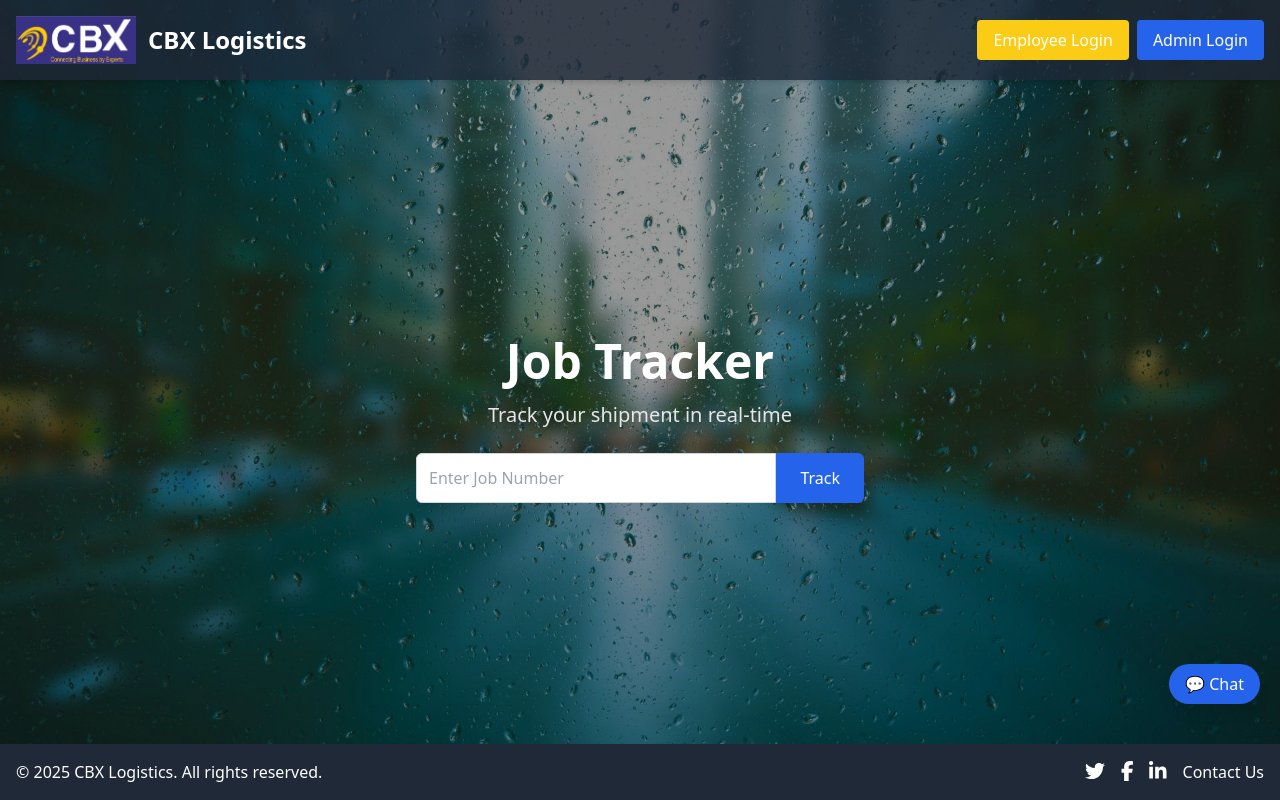
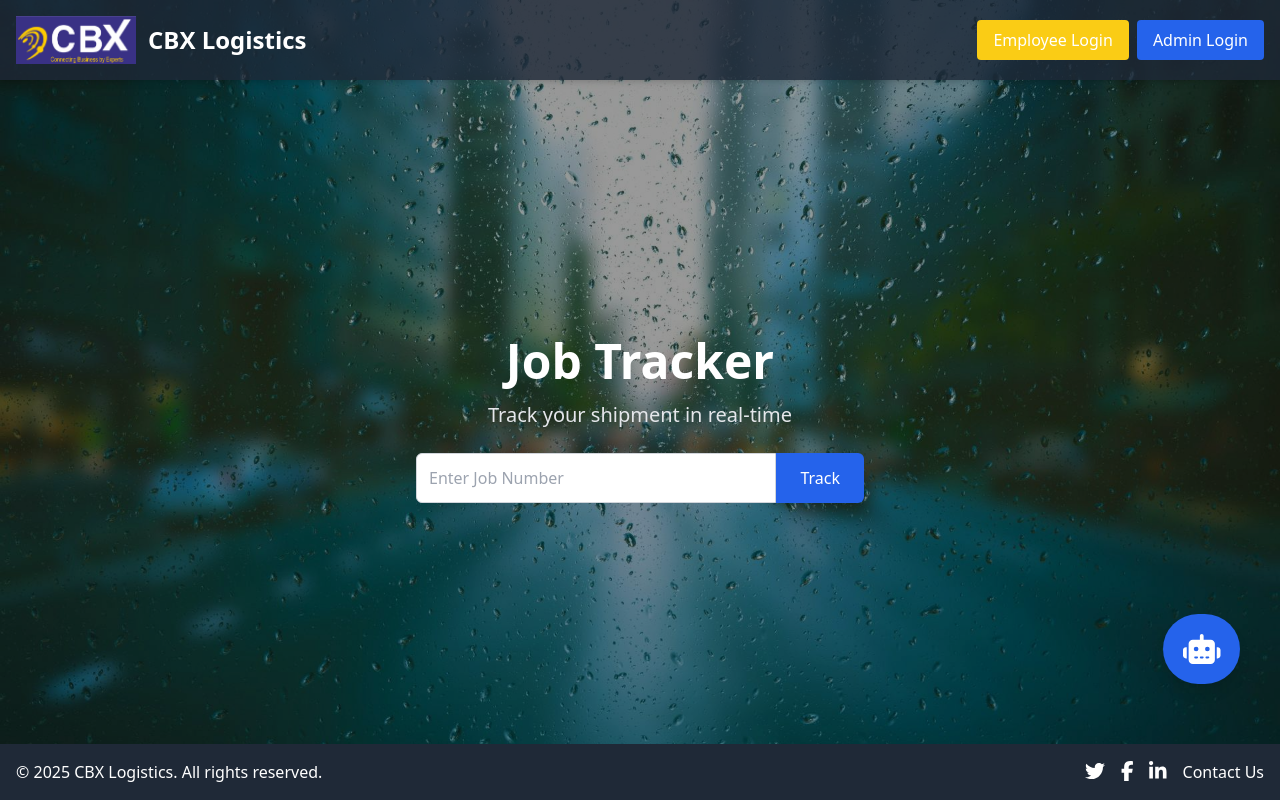
Before and after one commit to Karthik2370/CBXTracker, a Next.js app: page / in a window 1280 px wide. Built offline with nearby package versions, Linux system fonts and the light colour scheme.

Commit message:
Chatbot updation

```diff
--- a/pages/index.js
+++ b/pages/index.js
@@ -2,12 +2,12 @@ import { useState } from "react";
 import { useRouter } from "next/router";
 import { FontAwesomeIcon } from "@fortawesome/react-fontawesome";
 import { faFacebookF, faTwitter, faLinkedinIn } from "@fortawesome/free-brands-svg-icons";
+import { faRobot } from "@fortawesome/free-solid-svg-icons";  // Add the robot icon for the chat button
 
 export default function Home() {
   const [jobNumber, setJobNumber] = useState("");
   const [isChatOpen, setIsChatOpen] = useState(false);
   const [messages, setMessages] = useState([{ text: "Hello! How can I assist you?", sender: "bot" }]);
-
   const router = useRouter();
 
   const handleTrack = (e) => {
@@ -23,7 +23,6 @@ export default function Home() {
     router.push(path);
   };
 
-  // Updated Predefined Chatbot Questions & Answers
   const predefinedQA = [
     { question: "How do I track my shipment?", answer: "Enter your job number and click 'Track' to see the status." },
     { question: "I can't find my job number, Why?", answer: "Kindly recheck your job number and try again. If it is still absent then mail a query at info@cbxlogistics.com" },
@@ -101,19 +100,23 @@ export default function Home() {
       </footer>
 
       {/* Chatbot */}
-      <div className="fixed bottom-24 right-5">
-        <button className="bg-blue-600 text-white px-4 py-2 rounded-full shadow-lg hover:bg-blue-700 transition" onClick={() => setIsChatOpen(!isChatOpen)}>
-          💬 Chat
+      <div className={`fixed bottom-24 right-5 transition-all opacity-100 ${isChatOpen ? 'translate-y-0' : 'translate-y-full'}`} style={{ zIndex: 100 }}>
+        <button className="bg-blue-600 text-white px-5 py-5 rounded-full shadow-lg hover:bg-blue-700 transition flex justify-center items-center"
+          onClick={() => setIsChatOpen(!isChatOpen)}
+          style={{ position: 'absolute', bottom: '20px', right: '20px', zIndex: 100 }}
+        >
+          <FontAwesomeIcon icon={faRobot} className="text-3xl" />
         </button>
         {isChatOpen && (
-          <div className="bg-white w-80 shadow-lg rounded-lg fixed bottom-16 right-5 p-4 border">
-            <div className="flex justify-between items-center border-b pb-2">
-              <h3 className="text-lg font-bold">CBX Chatbot</h3>
-              <button className="text-red-500 font-bold" onClick={() => setIsChatOpen(false)}>×</button>
+          <div className="bg-white w-80 shadow-lg rounded-lg fixed bottom-16 right-5 p-4 border transform transition-all" style={{ zIndex: 100 }}>
+            {/* New Avatar with FontAwesome Icon */}
+            <div className="flex justify-center items-center mb-4">
+              <FontAwesomeIcon icon={faRobot} className="text-4xl text-blue-600" />
             </div>
             <div className="h-40 overflow-y-auto p-2 space-y-2">
               {messages.map((msg, index) => (
-                <div key={index} className={`p-2 rounded ${msg.sender === "bot" ? "bg-gray-100" : "bg-blue-500 text-white text-right"}`}>
+                <div key={index} className={`p-2 rounded ${msg.sender === "bot" ? "bg-blue-500 text-white" : "bg-gray-300 text-black text-right"}`}>
+                  {msg.sender === "bot" && <span className="inline-block mr-2"><FontAwesomeIcon icon={faRobot} /></span>}
                   {msg.text}
                 </div>
               ))}
@@ -130,10 +133,11 @@ export default function Home() {
           </div>
         )}
       </div>
+
       {/* Tailwind Custom Styles */}
       <style jsx global>{`
-        .hover\\:drop-shadow-glow:hover {
-          filter: drop-shadow(0 0 8px rgba(255, 255, 255, 0.5));
+        .transform {
+          transition: transform 0.3s ease-out, opacity 0.3s ease-out;
         }
       `}</style>
     </div>
```
